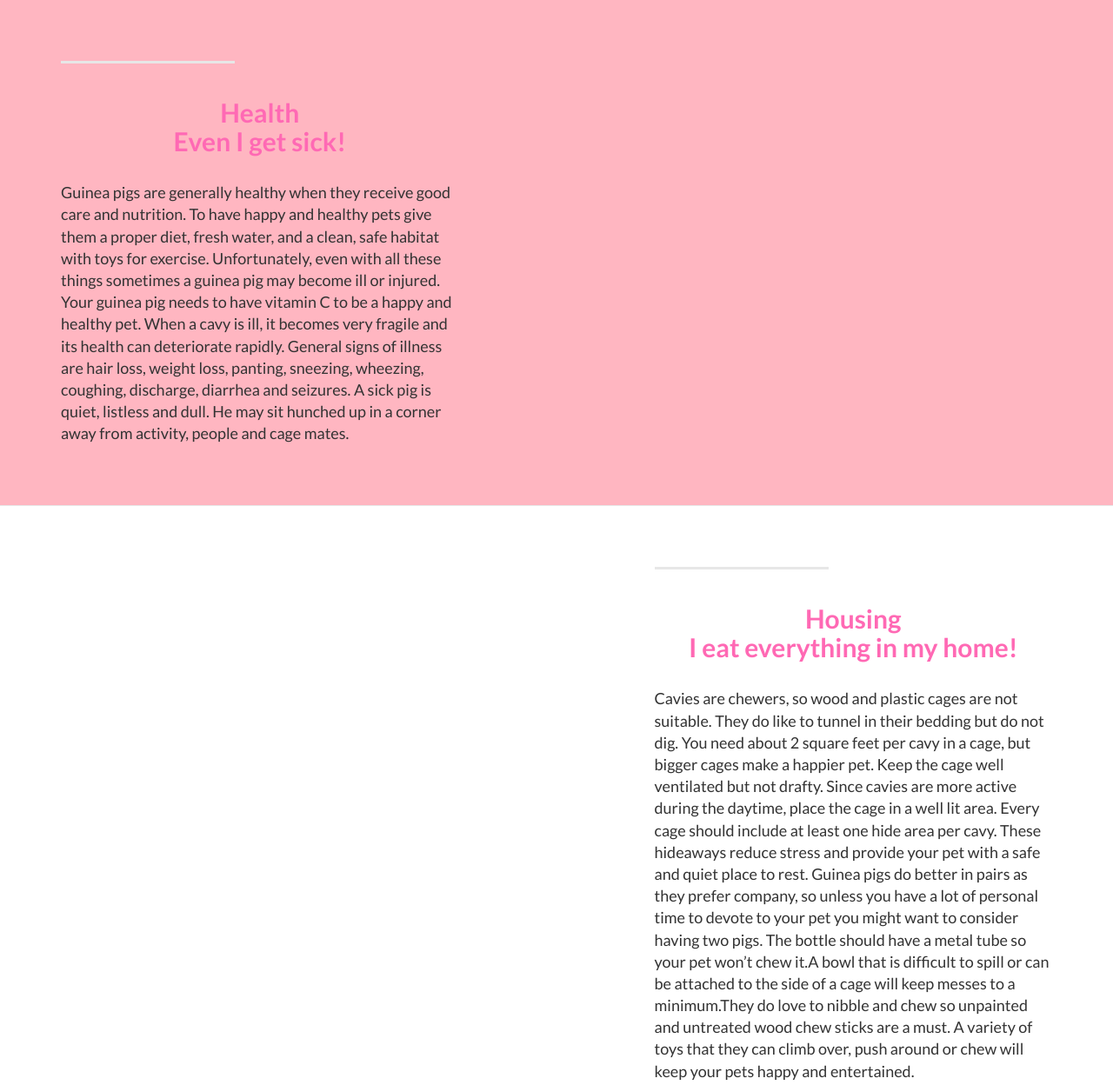
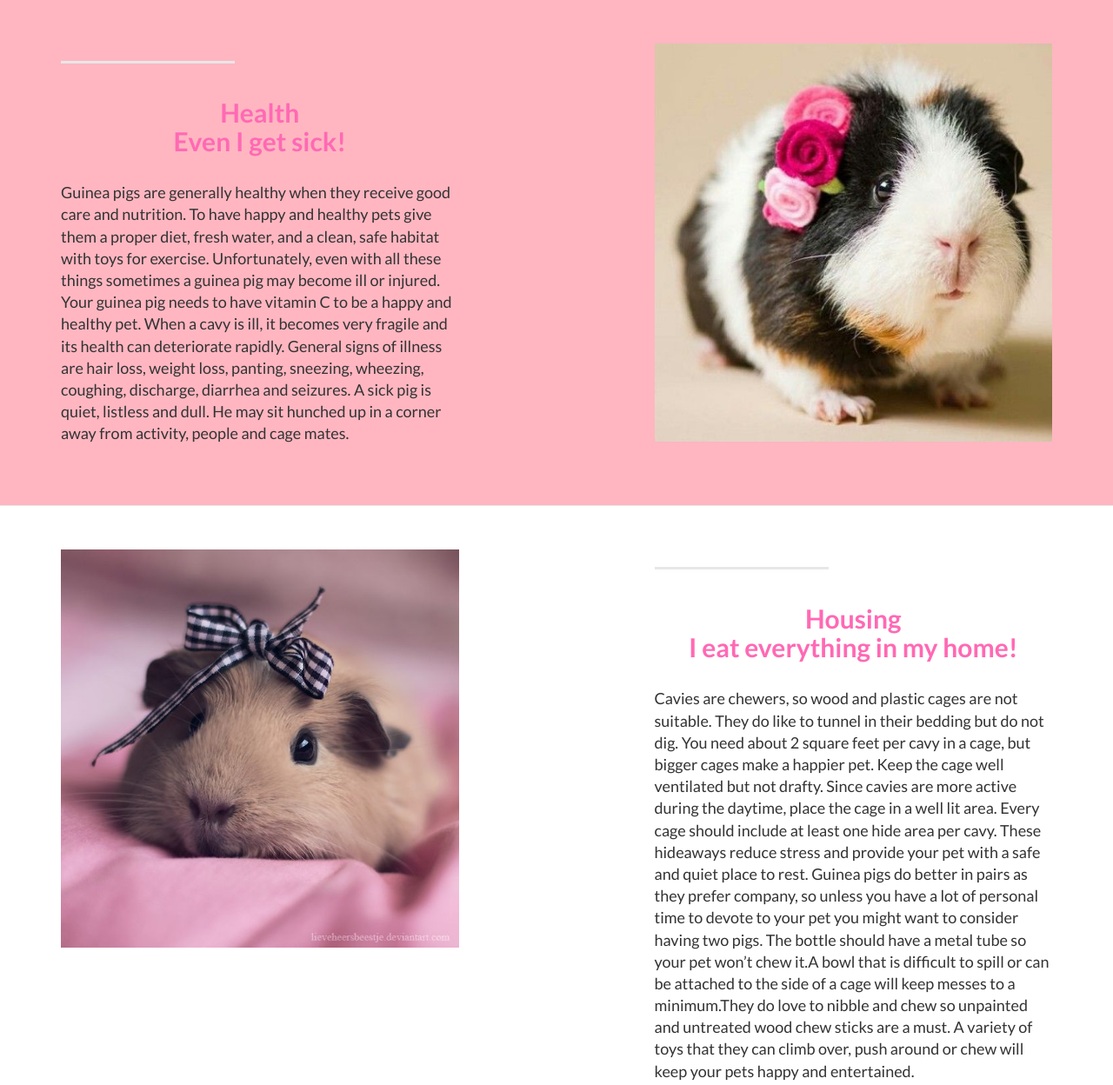
Before and after one commit to Denishaf/Guinea-Pigs, a plain HTML site: page index.html in a window 1280 px wide. Shown: the part 797-2045 px from the top of the page at 87% size. Drawn offline with Linux system fonts and the light colour scheme; files that its build step writes are made by us from their sources; files whose address does not match are found by name.

Commit message:
Update index.html

```diff
--- a/index.html
+++ b/index.html
@@ -108,7 +108,7 @@ Guinea pigs are generally healthy when they receive good care and nutrition. To
 When a cavy is ill, it becomes very fragile and its health can deteriorate rapidly. General signs of illness are hair loss, weight loss, panting, sneezing, wheezing, coughing, discharge, diarrhea and seizures. A sick pig is quiet, listless and dull. He may sit hunched up in a corner away from activity, people and cage mates.</p>
                     </div>
                     <div class="col-lg-5 col-lg-offset-2 col-sm-6">
-                        <img class="img-responsive" src="img/piggy.jpg" alt="">
+                        <img class="img-responsive" src="piggy.jpg" alt="">
                     </div>
                 </div> <!-- end row -->
             </div> <!-- end container -->
@@ -129,7 +129,7 @@ Cavies are chewers, so wood and plastic cages are not suitable. They do like to
 </p>
                     </div>
                     <div class="col-lg-5 col-sm-pull-6  col-sm-6">
-                        <img class="img-responsive" src="img/guinea.jpg" alt="">
+                        <img class="img-responsive" src="guinea.jpg" alt="">
                     </div>
                 </div> <!-- end row -->
             </div> <!-- end container -->
@@ -149,7 +149,7 @@ There are several excellent pelleted guinea pig foods on the market. These foods
 </p>
                     </div>
                     <div class="col-lg-5 col-lg-offset-2 col-sm-6">
-                        <img class="img-responsive" src="img/pig.jpg" alt="">
+                        <img class="img-responsive" src="pig.jpg" alt="">
                     </div>
                 </div> <!-- end row -->
             </div> <!-- end container -->
```
